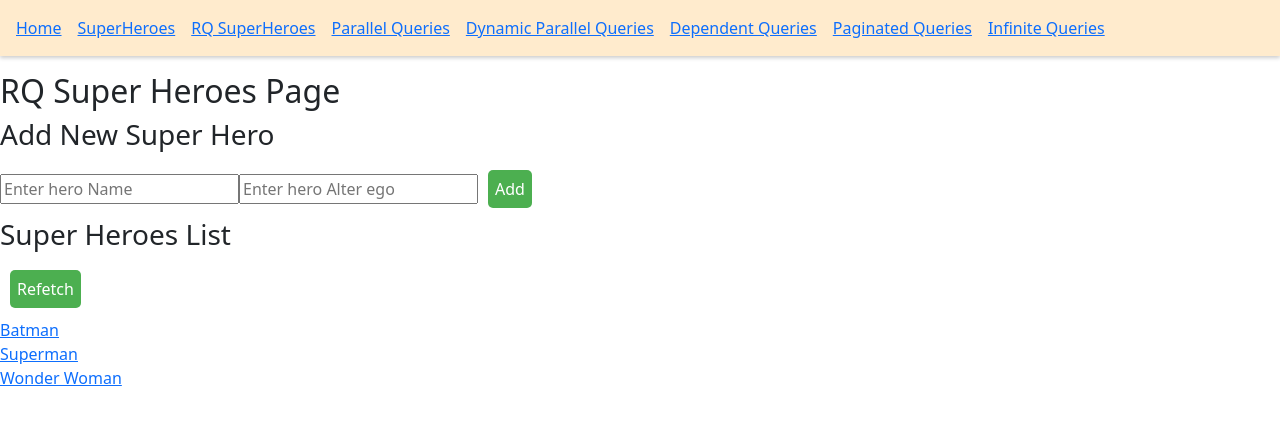
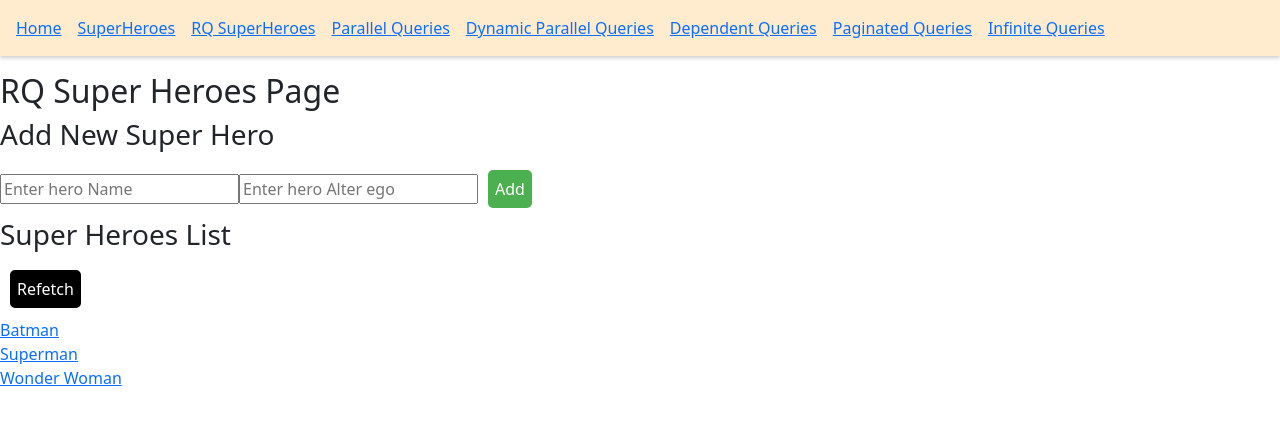
Before and after one commit to tanmesh/react-notes, a React (Create React App) app: page /rq-superheroes in a window 1280 px wide. Shown: the top 422 px of the page. Built offline with nearby package versions, Linux system fonts and the light colour scheme; data requests are answered from the project's data file.

Commit message:
theming using styled-components

```diff
--- a/src/App.js
+++ b/src/App.js
@@ -11,16 +11,24 @@ import DynamicParallelQueriesPage from "./components/DynamicParallelQueries.page
 import DependedQueriesPage from "./components/DependedQueries.page";
 import PaginatedQueriesPage from "./components/PaginatedQueries.page";
 import InfiniteQueriesPage from "./components/InfiniteQueries.page";
+import { ThemeProvider } from "styled-components";
 
 const queryClient = new QueryClient();
 
 function App() {
-  /*
-   * Adding queryClient instance will give access to every hook and methods that React Query provides
-   */
+
+  const theme = {
+    dark: {
+      primary: '#000',
+      text: '#fff'
+    },
+    light: {
+      primary: '#fff',
+      text: '#000'
+    }
+  };
+  const AppContent = () => {
     return (
-    <QueryClientProvider client={queryClient}>
-      <Router>
       <div>
         <nav>
           <ul>
@@ -63,9 +71,21 @@ function App() {
           <Route path="/" element={<HomePage />} />
         </Routes>
       </div>
+    );
+  }
+
+  /*
+ * Adding queryClient instance will give access to every hook and methods that React Query provides
+ */
+  return (
+    <ThemeProvider theme={theme}>
+      <QueryClientProvider client={queryClient}>
+        <Router>
+          <AppContent />
         </Router>
         <ReactQueryDevtools initialIsOpen={false} />
       </QueryClientProvider>
+    </ThemeProvider>
   );
 }
 
--- a/src/components/RQSuperHeroes.page.js
+++ b/src/components/RQSuperHeroes.page.js
@@ -3,7 +3,7 @@ import { useSuperHeroesData, useAddSuperHeroData } from "../hooks/useSuperHeroes
 import { Link } from "react-router-dom";
 import { Formik, Form, Field } from 'formik';
 import * as Yup from 'yup';
-import { StyledButton, SubmitButton } from "../styled-components/Button";
+import { DarkButton, StyledButton, SubmitButton } from "../styled-components/Button";
 
 const RQSuperHeroesPage = () => {
   /*
@@ -74,7 +74,7 @@ const RQSuperHeroesPage = () => {
         )}
       </Formik>
       <h3>Super Heroes List</h3>
-      <StyledButton onClick={() => refetch()}>Refetch</StyledButton>
+      <DarkButton onClick={() => refetch()}>Refetch</DarkButton>
       {/*
           * If the data is still loading, we display a loading message.
           * When the loading fails, React Query retries the request by default.
--- a/src/styled-components/Button.js
+++ b/src/styled-components/Button.js
@@ -43,3 +43,9 @@ export const SubmitButton = styled(StyledButton).attrs({
         cursor: not-allowed;
     }
 `
+
+export const DarkButton = styled(StyledButton)`
+    border: 2px solid ${(props) => props.theme.dark.primary};
+    background-color: ${(props) => props.theme.dark.primary};
+    color: ${(props) => props.theme.dark.text};
+`
```
Lines whose indentation alone changed are shown as unchanged.
